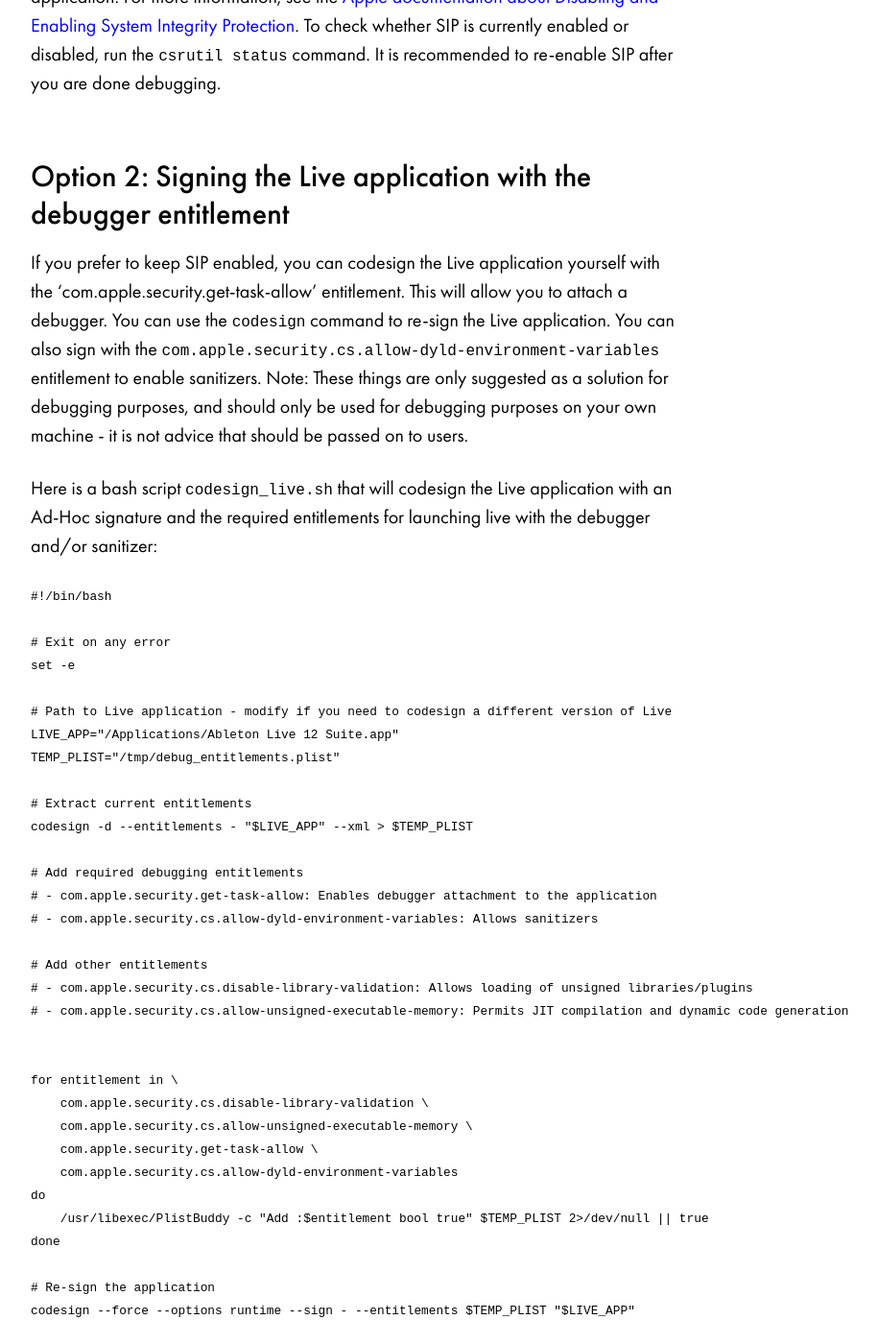
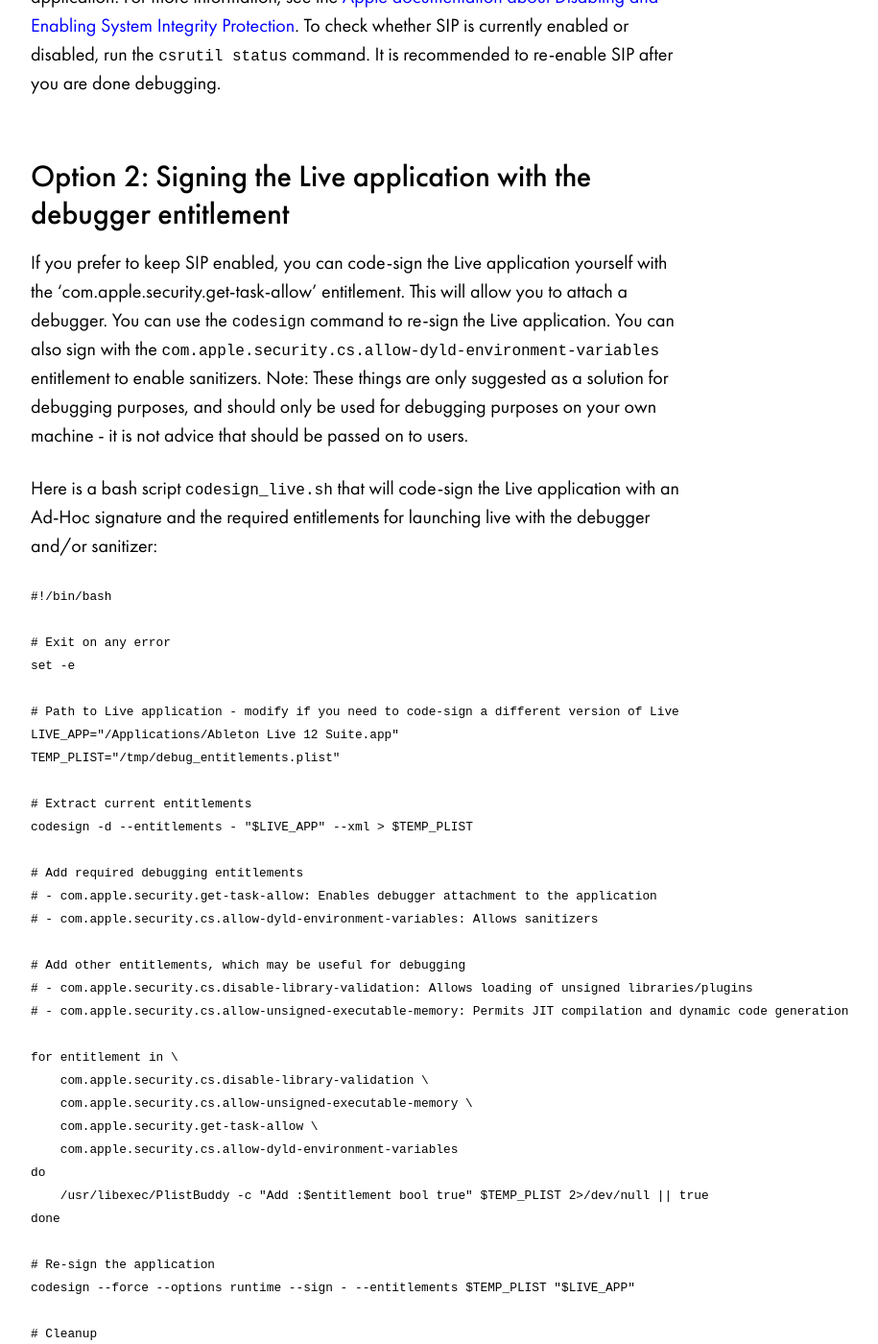
Before and after one commit to Ableton/ableton.github.io, a Jekyll site: the page built from plugins/debugging-plugins-in-live-on-macos.md, in a window 1280 px wide and 1400 px high, scrolled down 1156 px. Shown: the whole window at 96% size, without its empty margins (268-1183 px from the left). Built offline with Jekyll 4.4.1, drawn with Linux system fonts in a browser that asks for light colours; some of the changed text lies outside the part shown.

Commit message:
Update the debugging instructions

````diff
--- a/plugins/debugging-plugins-in-live-on-macos.md
+++ b/plugins/debugging-plugins-in-live-on-macos.md
@@ -20,9 +20,9 @@ The easiest way to work around the hardened runtime is to temporarily disable ma
 
 ## Option 2: Signing the Live application with the debugger entitlement
 
-If you prefer to keep SIP enabled, you can codesign the Live application yourself with the 'com.apple.security.get-task-allow' entitlement. This will allow you to attach a debugger. You can use the `codesign` command to re-sign the Live application. You can also sign with the `com.apple.security.cs.allow-dyld-environment-variables` entitlement to enable sanitizers. Note: These things are only suggested as a solution for debugging purposes, and should only be used for debugging purposes on your own machine - it is not advice that should be passed on to users.
+If you prefer to keep SIP enabled, you can code-sign the Live application yourself with the 'com.apple.security.get-task-allow' entitlement. This will allow you to attach a debugger. You can use the `codesign` command to re-sign the Live application. You can also sign with the `com.apple.security.cs.allow-dyld-environment-variables` entitlement to enable sanitizers. Note: These things are only suggested as a solution for debugging purposes, and should only be used for debugging purposes on your own machine - it is not advice that should be passed on to users.
 
-Here is a bash script `codesign_live.sh` that will codesign the Live application with an Ad-Hoc signature and the required entitlements for launching live with the debugger and/or sanitizer:
+Here is a bash script `codesign_live.sh` that will code-sign the Live application with an Ad-Hoc signature and the required entitlements for launching live with the debugger and/or sanitizer:
 
 ```bash
 #!/bin/bash
@@ -30,7 +30,7 @@ Here is a bash script `codesign_live.sh` that will codesign the Live application
 # Exit on any error
 set -e
 
-# Path to Live application - modify if you need to codesign a different version of Live
+# Path to Live application - modify if you need to code-sign a different version of Live
 LIVE_APP="/Applications/Ableton Live 12 Suite.app"
 TEMP_PLIST="/tmp/debug_entitlements.plist"
 
@@ -41,10 +41,9 @@ codesign -d --entitlements - "$LIVE_APP" --xml > $TEMP_PLIST
 # - com.apple.security.get-task-allow: Enables debugger attachment to the application
 # - com.apple.security.cs.allow-dyld-environment-variables: Allows sanitizers
 
-# Add other entitlements
+# Add other entitlements, which may be useful for debugging
 # - com.apple.security.cs.disable-library-validation: Allows loading of unsigned libraries/plugins
 # - com.apple.security.cs.allow-unsigned-executable-memory: Permits JIT compilation and dynamic code generation
-
 
 for entitlement in \
     com.apple.security.cs.disable-library-validation \
@@ -74,6 +73,7 @@ chmod +x codesign_live.sh
 
 Note: This bash script has been adapted from the script provided by github user talaviram [here](https://gist.github.com/talaviram/1f21e141a137744c89e81b58f73e23c3).
 
+If you do code-sign the Live application, you will need to re-sign it every time you update Live. You should also make sure that you test your plugin in an unmodified version of Live if you want to be check how it will behave on a user's machine.
 
 ## Debugging AUv3 plugins on Apple Silicon Macs
 
````
